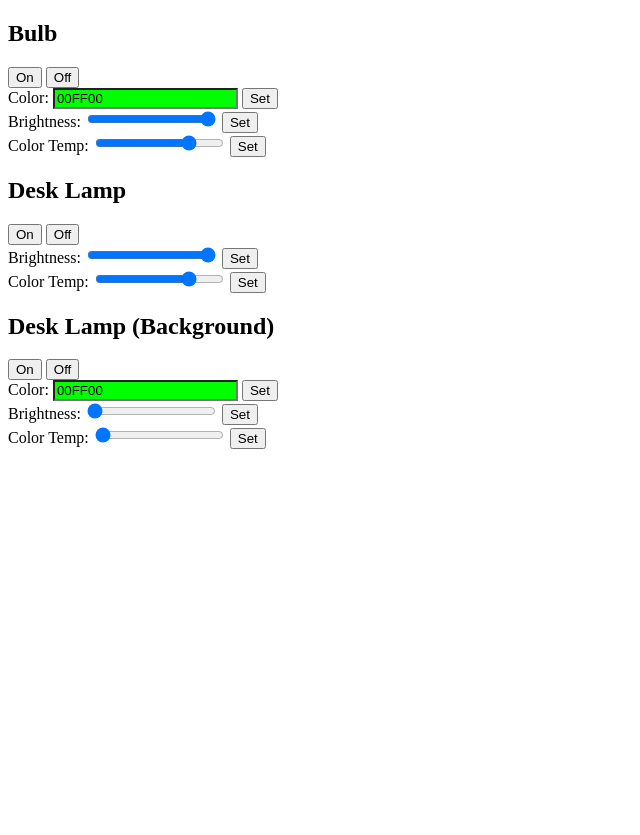
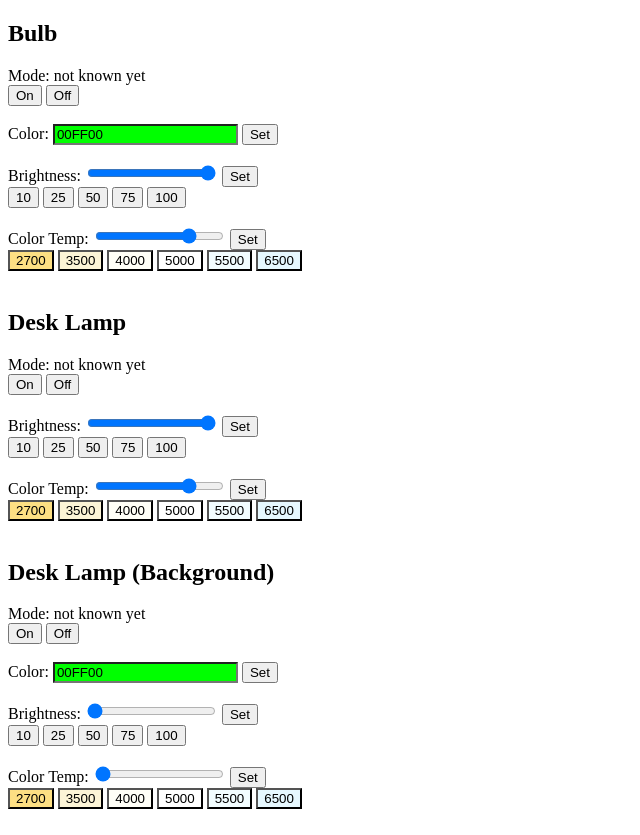
Before and after one commit to nikita-tomilov/xiaomi-smart-lamps-control, a Flask app: page / in a window 1280 px wide. Shown: the whole page, without its empty margins (0-640 px from the left). Before the commit the page ends 449 px from the top, so only its background shows below. Run offline with Flask 2, Linux system fonts and the light colour scheme.

Commit message:
all: device can now try to guess mode

```diff
--- a/light_device.py
+++ b/light_device.py
@@ -10,6 +10,15 @@ def get_rgb_from_int(intstr):
     g = int(hexg, 16)
     b = int(hexb, 16)
     return r, g, b
+
+
+def get_mode_str_from_int(intmode):
+    if intmode == 1:
+        return "rgb"
+    elif intmode == 2:
+        return "white"
+    else:
+        return "unknown, code " + str(intmode)
 
 
 class LightDevice:
@@ -29,6 +38,7 @@ class LightDevice:
         self.wb = wb
         self.light_type = light_type
         self.lamp = Bulb(ip, auto_on=True)
+        self.mode = "not known yet"
 
     def turn_on(self):
         self.lamp.turn_on(light_type=self.light_type)
@@ -64,6 +74,7 @@ class LightDevice:
         print("Props for ", self.identifier)
         for k, v in props.items():
             print("  ", k, v)
+        self.mode = get_mode_str_from_int(int(props['color_mode']))
         if self.light_type == LightType.Main:
             self.brightness = int(props['bright'])
             self.wb = int(props['ct'])
--- a/main.py
+++ b/main.py
@@ -19,10 +19,24 @@ devices = {
                                 supports_rgb=True, supports_white=True, light_type=LightType.Ambient)
 }
 
+wb_swatches = [
+    [2700, "#fddf83"],
+    [3500, "#fcf4d6"],
+    [4000, "#fffff7"],
+    [5000, "#ffffff"],
+    [5500, "#f2fdff"],
+    [6500, "#e6f8ff"],
+]
+
+light_presets = [
+    10, 25, 50, 75, 100
+]
+
 
 @app.route('/')
 def http_main_entry():
-    return render_template('index.html', devices=list(devices.values()))
+    return render_template('index.html', devices=list(devices.values()), wb_swatches=wb_swatches,
+                           light_presets=light_presets)
 
 
 @app.route('/colour/<dev_id>/<r>/<g>/<b>')
@@ -90,6 +104,7 @@ def device_info_updater():
     while True:
         for device in list(devices.values()):
             device.update()
+            time.sleep(1000)
         time.sleep(2000)
 
 
--- a/template/index.html
+++ b/template/index.html
@@ -12,28 +12,51 @@
 {% for device in devices %}
 <div class="device">
     <h2>{{ device.name }}</h2>
+    Mode: {{ device.mode }}
+    <br>
     <div class="onoff">
         <input type="button" onclick="switchState('{{ device.identifier }}', 'on')" value="On">
         <input type="button" onclick="switchState('{{ device.identifier }}', 'off')" value="Off">
     </div>
+    <br>
     {% if device.supports_rgb %}
-     <div class="coloradj">
+    <div class="coloradj">
         Color:
-        <input id="jsc-{{ device.identifier }}" class="jscolor {onFineChange:'updateRect(this)'}" value="{{ device.get_hex_rgb() }}">
+        <input id="jsc-{{ device.identifier }}" class="jscolor {onFineChange:'updateRect(this)'}"
+               value="{{ device.get_hex_rgb() }}">
         <input type="button" onclick="updateRGB('{{ device.identifier }}', 'jsc-{{ device.identifier }}')" value="Set">
     </div>
+    <br>
     {% endif %}
     {% if device.supports_white %}
-        <div class="brightadj">
+    <div class="brightadj">
         Brightness:
-        <input type="range" id="rng-brt-{{ device.identifier }}" min="0" max="100" step="25" value="{{ device.brightness }}">
-        <input type="button" onclick="updateBrightness('{{ device.identifier }}', 'rng-brt-{{ device.identifier }}')" value="Set">
+        <input type="range" id="rng-brt-{{ device.identifier }}" min="0" max="100" step="25"
+               value="{{ device.brightness }}">
+        <input type="button" id="apply-brt-{{ device.identifier }}"
+               onclick="updateBrightness('{{ device.identifier }}', 'rng-brt-{{ device.identifier }}')" value="Set">
+        <br>
+        {% for light_preset in light_presets %}
+        <input type="button"
+               onclick="document.getElementById('rng-brt-{{ device.identifier }}').value = {{ light_preset }}; document.getElementById('apply-brt-{{ device.identifier }}').click()"
+               value="{{ light_preset }}">
+        {% endfor %}
     </div>
+    <br>
     <div class="ctadj">
         Color Temp:
-        <input type="range" id="rng-ct-{{ device.identifier }}" min="2700" max="6500" step="100" value="{{ device.wb }}">
-        <input type="button" onclick="updateWB('{{ device.identifier }}', 'rng-ct-{{ device.identifier }}')" value="Set">
+        <input type="range" id="rng-ct-{{ device.identifier }}" min="2700" max="6500" step="100"
+               value="{{ device.wb }}">
+        <input type="button" id="apply-ct-{{ device.identifier }}"
+               onclick="updateWB('{{ device.identifier }}', 'rng-ct-{{ device.identifier }}')" value="Set">
+        <br>
+        {% for wb_swatch in wb_swatches %}
+        <input type="button"
+               onclick="document.getElementById('rng-ct-{{ device.identifier }}').value = {{ wb_swatch[0] }}; document.getElementById('apply-ct-{{ device.identifier }}').click()"
+               value="{{ wb_swatch[0] }}" style="background: {{ wb_swatch[1] }}">
+        {% endfor %}
     </div>
+    <br>
     {% endif %}
 </div>
 {% endfor %}
```
